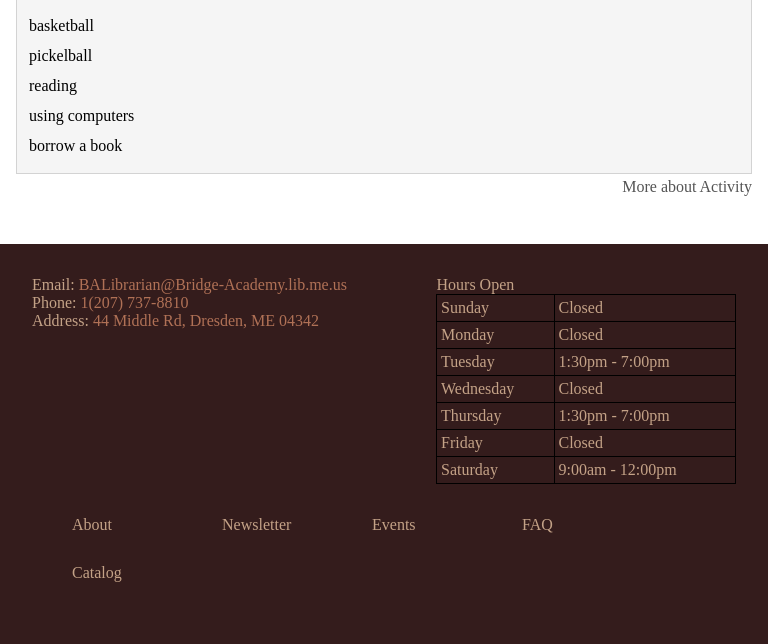
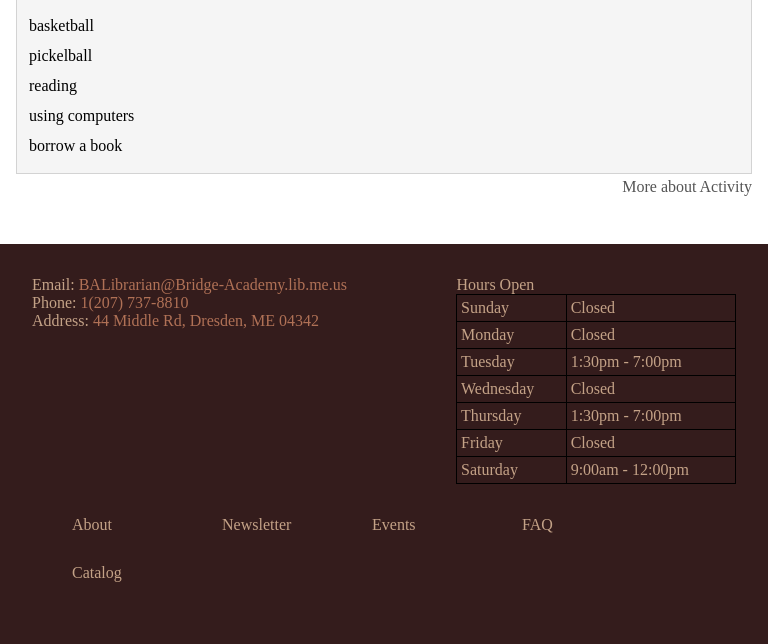
Before and after one commit to owenbean400/dresdenLib, a PHP site: page / in a window 768 px wide. Shown: the part 1536-2180 px from the top of the page. Run offline with PHP 8.4, Linux system fonts and the light colour scheme; style sheets or scripts are compiled from the project's sources.

Commit message:
fix footer table, still need work

```diff
--- a/sassStyle/footer.css
+++ b/sassStyle/footer.css
@@ -36,7 +36,7 @@ footer .footer-info {
 }
 @media screen and (max-width: 960px) and (min-width: 768px) {
   footer .footer-info {
-    grid-template-columns: auto 300px;
+    grid-template-columns: auto 280px;
   }
 }
 @media screen and (min-width: 960px) {
@@ -57,7 +57,7 @@ footer .footer-info address a:hover {
   text-decoration: underline;
 }
 footer .footer-info table {
-  width: 300px;
+  width: 280px;
   border-collapse: collapse;
   color: #C4A287;
 }
--- a/sassStyle/footer.sass
+++ b/sassStyle/footer.sass
@@ -12,7 +12,7 @@ footer
             grid-template-columns: auto auto
 
     .footer-info
-        $tableSize: 300px
+        $tableSize: 280px
         display: grid
         grid-gap: 32px
         @media screen and ( max-width: nth($sizes, 1) )
```
